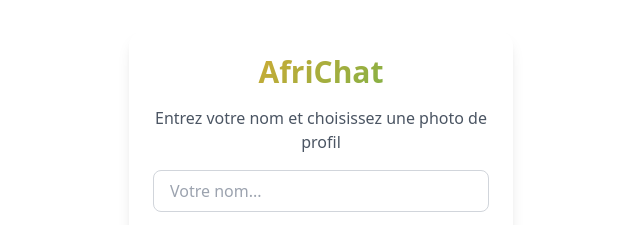
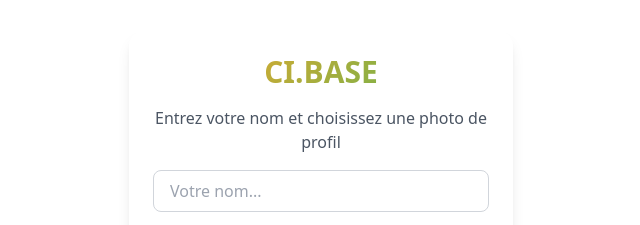
Before and after one commit to Lily908lvanny/DoTiktok, a plain HTML site: page index.html in a window 1280 px wide. Shown: the part 216-441 px from the top of the page, 319-959 px from the left. Drawn offline with nearby package versions, Linux system fonts and the light colour scheme.

Commit message:
Update index.html

```diff
--- a/index.html
+++ b/index.html
@@ -32,7 +32,7 @@
   <!-- Login -->
   <div id="login-page" class="fixed inset-0 flex items-center justify-center bg-white z-50 transition-all duration-300">
     <div class="p-6 max-w-sm w-full bg-white rounded-2xl shadow-lg space-y-4 text-center">
-      <h1 class="text-3xl font-extrabold text-transparent bg-clip-text" style="background-image: linear-gradient(135deg, #F9A72B, #58B44F);">AfriChat</h1>
+      <h1 class="text-3xl font-extrabold text-transparent bg-clip-text" style="background-image: linear-gradient(135deg, #F9A72B, #58B44F);">CI.BASE</h1>
       <p class="text-gray-600">Entrez votre nom et choisissez une photo de profil</p>
       <input type="text" id="username-input" placeholder="Votre nom..." class="w-full px-4 py-2 border border-gray-300 rounded-lg focus:outline-none focus:ring-2 focus:ring-orange-400" />
       <input type="file" id="profile-pic-input" accept="image/*" class="w-full mt-2" />
```
